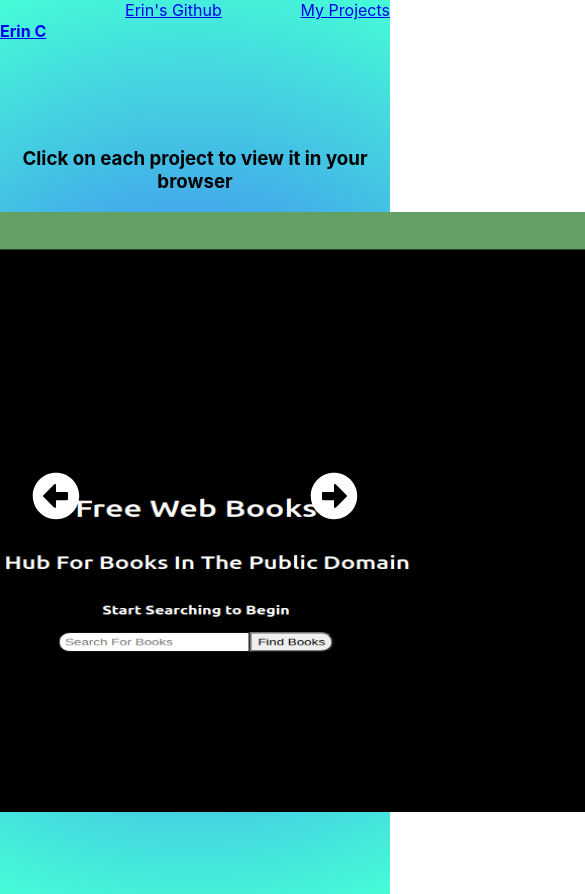
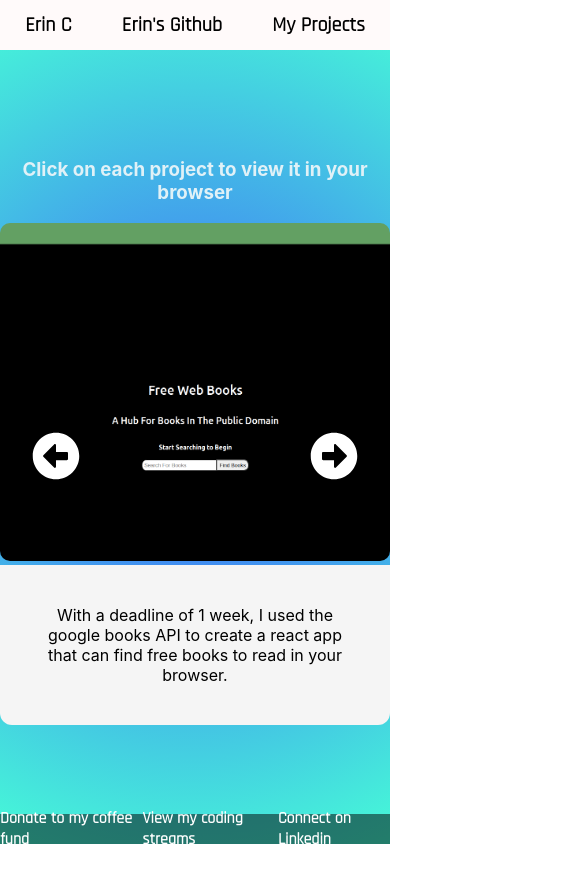
Before and after one commit to agcarvr/portfolio-site, a React (Create React App) app: page /#/projects in a window 390 px wide. Shown: the top 894 px of the page, 585 px wide, since content can reach past the window. After the commit the page ends 850 px from the top, so only its background shows below. Built offline with nearby package versions, Linux system fonts and the light colour scheme.

Commit message:
added footer and nav and responsive css

```diff
--- a/src/App.js
+++ b/src/App.js
@@ -4,6 +4,7 @@ import ImageSlider from './Components/ImageSlider'
 import { SliderData } from './Components/Sliderdata';
 import HomePage from './Components/HomePage';
 import Nav from './Components/Nav';
+import Footer from './Components/Footer';
 
 function App() {
   return (
@@ -13,6 +14,7 @@ function App() {
         <Route path="/" exact component={HomePage}></Route>
         <Route path="/projects" render={routerProps => ( <ImageSlider slides={SliderData}/>)}></Route>
       </Switch>
+      <Footer/>
     </div>
   );
 }
--- /dev/null
+++ b/src/Components/Footer/footer.module.css
@@ -0,0 +1,20 @@
+.footerbody{
+    display: flex;
+    justify-content: space-around;
+    align-items: center;
+    height: 30px;
+    width: 100vw;
+    background-color: rgba(0,0,0,.5);
+}
+
+.defaultlink{
+    color: white;
+    text-decoration: none;
+    font-family: 'Rajdhani';
+    font-weight: 900;
+}
+
+.defaultlink:hover{
+    color: skyblue;
+    text-decoration: underline;
+}
--- a/src/Components/Footer/index.js
+++ b/src/Components/Footer/index.js
@@ -1,3 +1,11 @@
+import styles from './footer.module.css';
+
 export default function Footer(){
-    <a href="http://www.videezy.com">Adittional footage by Videezy</a>
+    return(
+        <div className={styles.footerbody}>
+            <a className={styles.defaultlink} href="https://paypal.me/erincarver926" target="_blank" rel="noreferrer">Donate to my coffee fund</a>
+            <a className={styles.defaultlink} href="https://www.twitch.tv/webdeverin" target="_blank" rel="noreferrer">View my coding streams</a>
+            <a className={styles.defaultlink} href="https://www.linkedin.com/in/erin-carver/" target="_blank" rel="noreferrer">Connect on Linkedin</a>
+        </div>
+    )
 }
--- a/src/Components/HomePage/homepage.module.css
+++ b/src/Components/HomePage/homepage.module.css
@@ -1,21 +1,22 @@
 .homebody{
     font-family: 'Rajdhani';
-    height: calc(100vh - 50px);
+    height: calc(100vh - 80px);
     display: flex;
     flex-direction: column;
-    justify-content: center;
+    justify-content: space-around;
+    align-items: center;
     color: rgb(224, 241, 247);
 }
 
-.reacticon{
-    padding: 2px;
-    color: white;
+
+.textbody{
+    text-align: center;
+    display: flex;
+    flex-direction: column;
+    justify-content: space-around;
+    align-items: center;
 }
 
-.reactstring{
-    display: inline;
+.reacticon{
+    position: relative;
 }
-
-.mernstring{
-    display: inline;
-}
--- a/src/Components/HomePage/index.js
+++ b/src/Components/HomePage/index.js
@@ -5,16 +5,12 @@ import {DiMongodb} from 'react-icons/di';
 export default function HomePage(){
     return (
         <div className={styles.homebody}>
-            <center>
+            <center className={styles.textbody}>
             <h1>Welcome To My Portfolio</h1>
             <h3>I'm Erin Carver,</h3>
             <h3>a full stack engineer</h3>
-            <h3 className={styles.reactstring}>specializing in react</h3>
-            <GrReactjs className={styles.reacticon}/>
-            <br></br>
-            <br></br>
-            <h3 className={styles.mernstring}>and the MERN stack</h3>
-            <DiMongodb className={styles.mongoicon}/>
+            <h3 className={styles.reactstring}> specializing in react {<GrReactjs className={styles.reacticon}/>}</h3>
+            <h3 className={styles.mernstring}> and the MERN stack {<DiMongodb className={styles.mongoicon}/>}</h3>
             </center>
         </div>
     )
--- a/src/Components/ImageSlider/index.js
+++ b/src/Components/ImageSlider/index.js
@@ -22,7 +22,7 @@ export default function ImageSlider({slides}){
 
     return(
         <div className={styles.slider}>
-            <center><h3>Click on each project to view it in your browser</h3></center>
+            <center><h3 className={styles.headertext}>Click on each project to view it in your browser</h3></center>
             <FaArrowAltCircleLeft className={styles.leftarrow} onClick={prevSlide} />
 
             <FaArrowAltCircleRight className={styles.rightarrow} onClick={nextSlide}/>
@@ -36,7 +36,7 @@ export default function ImageSlider({slides}){
                     </div>
                 )
             })}
-
+            <p className={styles.description}>{SliderData[current].description}</p>
         </div>
     )
 }
--- a/src/Components/ImageSlider/slider.module.css
+++ b/src/Components/ImageSlider/slider.module.css
@@ -1,6 +1,6 @@
 .slider{
     position: relative;
-    height: 100vh;
+    height: calc(100vh - 80px);
     display: flex;
     flex-direction: column;
     justify-content: center;
@@ -8,9 +8,15 @@
 }
 
 .image{
-    width: 1000px;
-    height: 600px;
+    width: 100vw;
+    height: 70vh;
     border-radius: 10px;
+}
+
+@media screen and (max-width: 700px){
+    .image{
+        height: 40vh;
+    }
 }
 
 .rightarrow{
@@ -44,3 +50,36 @@
     opacity: 1;
     transition-duration: .8s;
 }
+
+.headertext{
+    color: rgb(224, 241, 247);
+}
+
+.description{
+    background-color: whitesmoke;
+    color: Black;
+    text-align: center;
+    padding: 40px;
+    margin: 0;
+    border-bottom-left-radius: 12px;
+    border-bottom-right-radius: 12px;
+}
+
+@media screen and (min-width: 1000px){
+    .description{
+        width: 76vw;
+    }
+    .image{
+        width: 80vw;
+    }
+    .rightarrow{
+        position: absolute;
+        top: 50%;
+        right: 250px;
+    }
+    .leftarrow{
+        position: absolute;
+        top: 50%;
+        left: 250px;
+    }
+}
--- a/src/Components/Nav/index.js
+++ b/src/Components/Nav/index.js
@@ -4,9 +4,9 @@ import styles from './nav.module.css';
 export default function Nav(){
     return (
         <nav className={styles.navbody}>
-            <Link to="/"><h4>Erin C</h4></Link>
-            <a href="https://github.com/agcarvr" target="_blank" rel="noreferrer">Erin's Github</a>
-            <Link to="/projects" >My Projects</Link>
+            <Link className={styles.links} to="/"><h4>Erin C</h4></Link>
+            <a className={styles.links} href="https://github.com/agcarvr" target="_blank" rel="noreferrer">Erin's Github</a>
+            <Link className={styles.links} to="/projects" >My Projects</Link>
         </nav>
     )
 }
--- a/src/Components/Nav/nav.module.css
+++ b/src/Components/Nav/nav.module.css
@@ -1,5 +1,20 @@
 .navbody{
     height:50px;
     display: flex;
-    justify-content: space-between;
+    justify-content: space-around;
+    align-items: center;
+    background-color: snow;
 }
+
+.links{
+    text-decoration: none;
+    color: black;
+    font-family: 'Rajdhani';
+    font-size: 20px;
+    font-weight: 1000;
+}
+
+.links:hover{
+    color: rgb(2, 151, 151);
+    text-decoration: underline;
+}
--- a/src/Components/Sliderdata/index.js
+++ b/src/Components/Sliderdata/index.js
@@ -6,14 +6,17 @@ import oneshotrpg from '../../images/oneshotrpg.png'
 export const SliderData= [
     {
         image: freewebbooks,
-        url: "https://agcarvr.github.io/Free-Web-Books/"
+        url: "https://agcarvr.github.io/Free-Web-Books/",
+        description: "With a deadline of 1 week, I used the google books API to create a react app that can find free books to read in your browser."
     },
     {
         image: betterquest,
-        url: "https://betterquest.herokuapp.com/"
+        url: "https://betterquest.herokuapp.com/",
+        description: "In only 5 days, I worked with a team of 4 other software engineers to create a full stack application, using django and react. Betterquest is an rpg stat tracker for your real life goals."
     },
     {
         image: oneshotrpg,
-        url: "https://agcarvr.github.io/one-shot-rpg/"
+        url: "https://agcarvr.github.io/one-shot-rpg/",
+        description: "My very first project that I undertook after 3 weeks of practicing programming. I used vanilla javascript for DOM manipulation in this story-driven, browser video game."
     }
 ]
```
